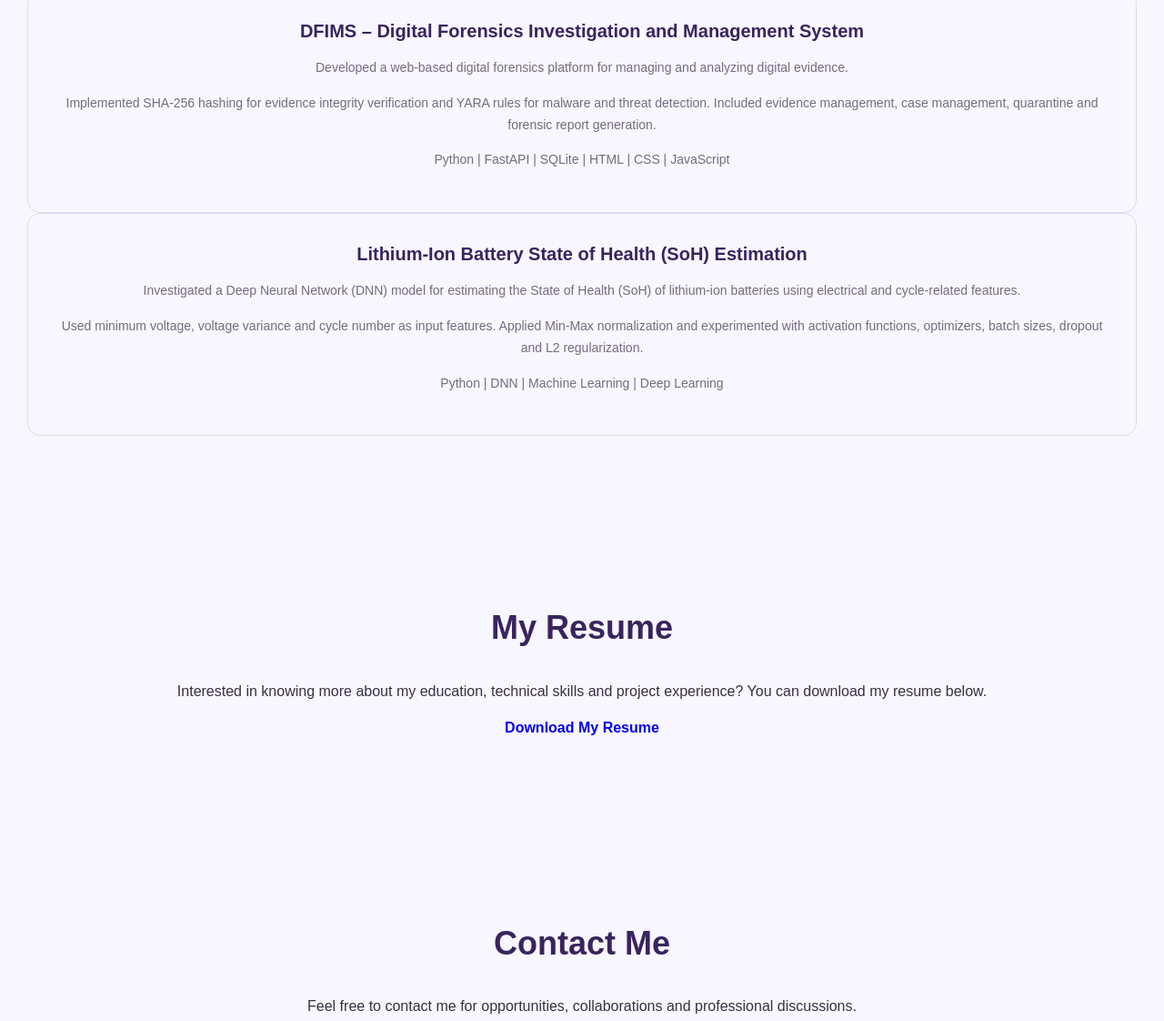
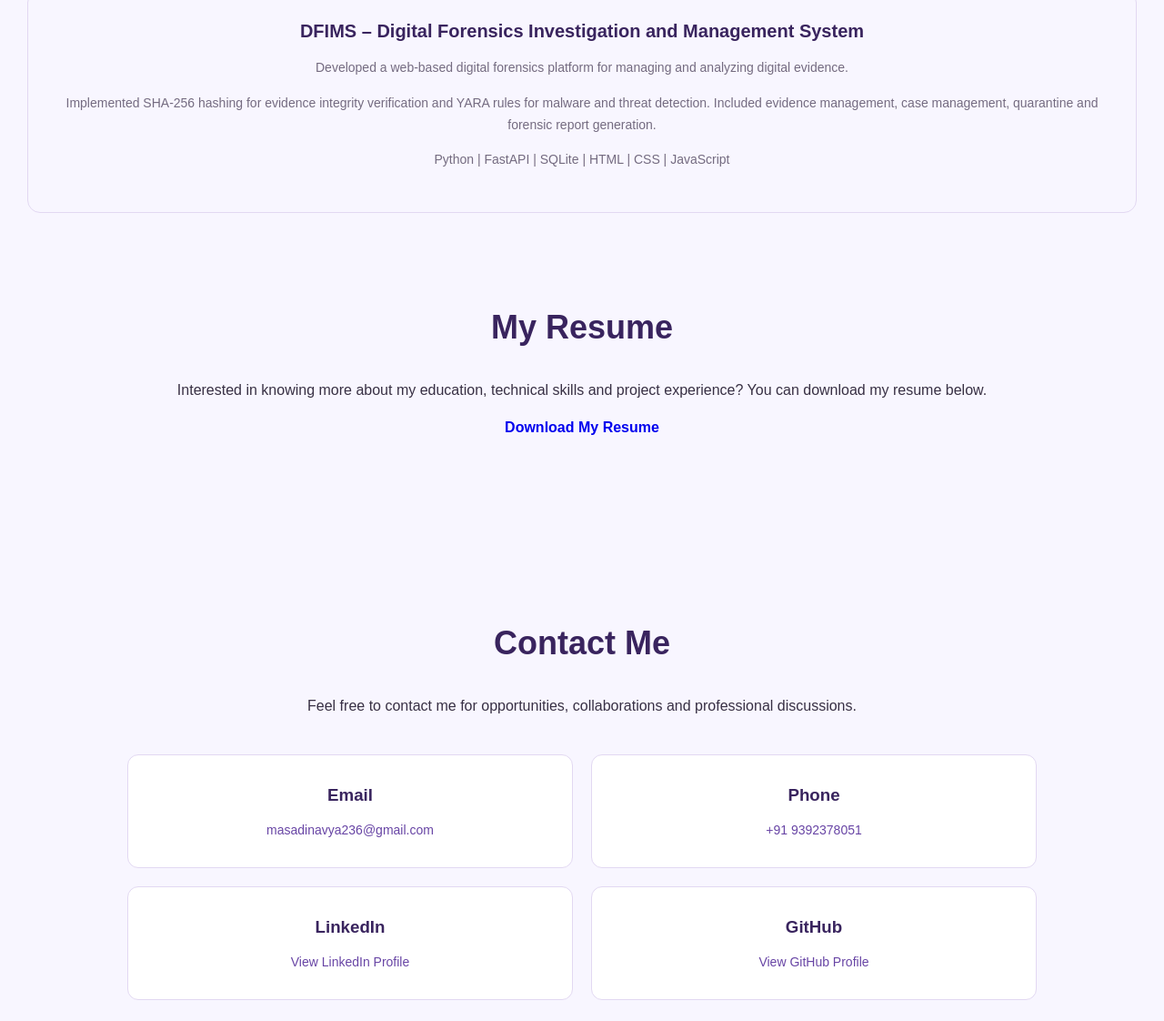
Before and after one commit to masadinavya/My-portfolio-, a plain HTML site: page index.html in a window 1280 px wide. Shown: the part 2276-3398 px from the top of the page at 91% size. Drawn offline with Linux system fonts and the light colour scheme.

Commit message:
Refactor index.html structure and content

```diff
--- a/index.html
+++ b/index.html
@@ -220,37 +220,6 @@
             </div>
 
 
-            <!-- Project 3 -->
-            <div class="project-card">
-
-                <h3>Lithium-Ion Battery State of Health (SoH) Estimation</h3>
-
-                <p>
-                    Investigated a Deep Neural Network (DNN) model
-                    for estimating the State of Health (SoH) of
-                    lithium-ion batteries using electrical and
-                    cycle-related features.
-                </p>
-
-                <p>
-                    Used minimum voltage, voltage variance and
-                    cycle number as input features. Applied Min-Max
-                    normalization and experimented with activation
-                    functions, optimizers, batch sizes, dropout and
-                    L2 regularization.
-                </p>
-
-                <p class="project-tech">
-                    Python | DNN | Machine Learning | Deep Learning
-                </p>
-
-            </div>
-
-        </div>
-
-    </section>
-
-
     <!-- Resume Section -->
     <section class="resume section" id="resume">
 
```
